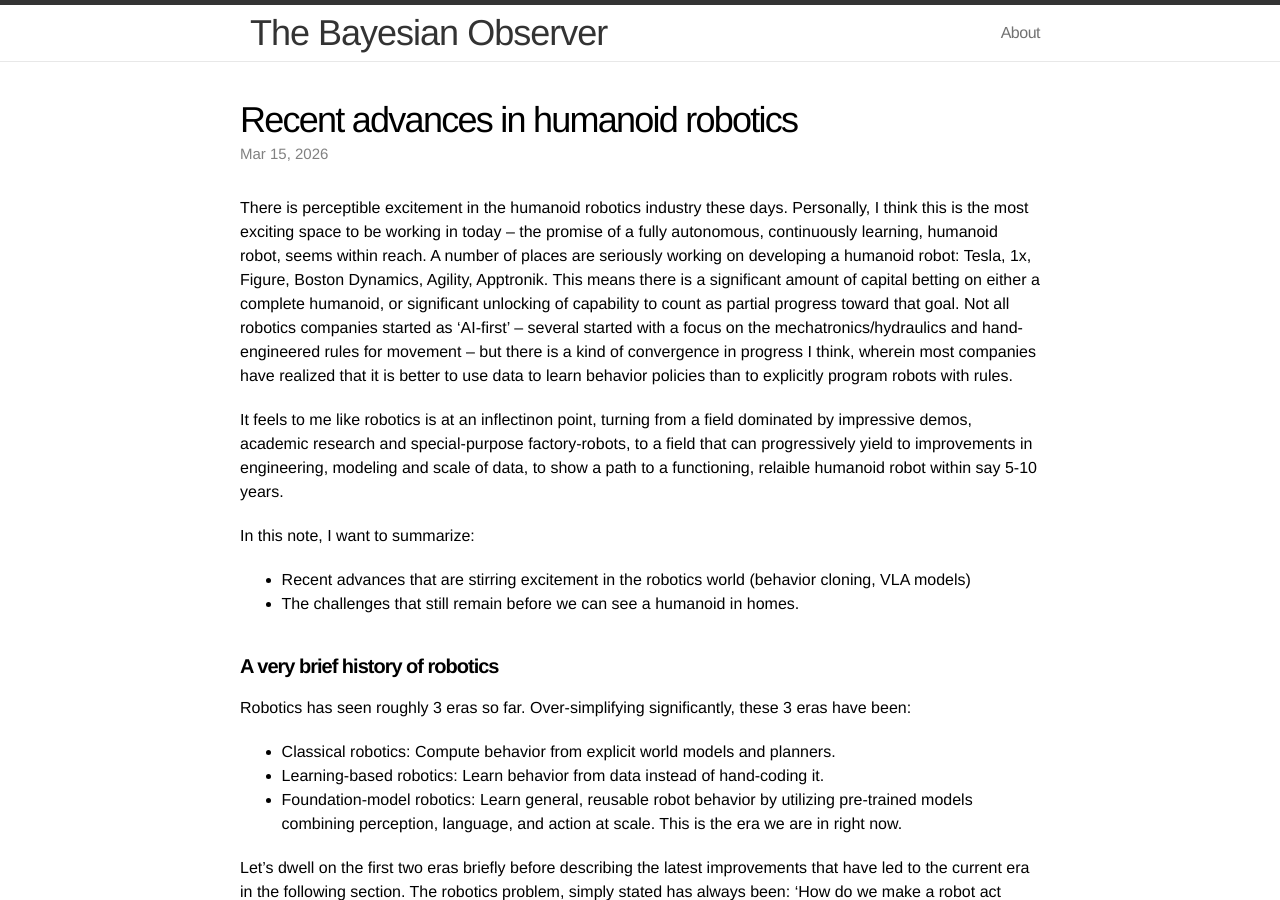
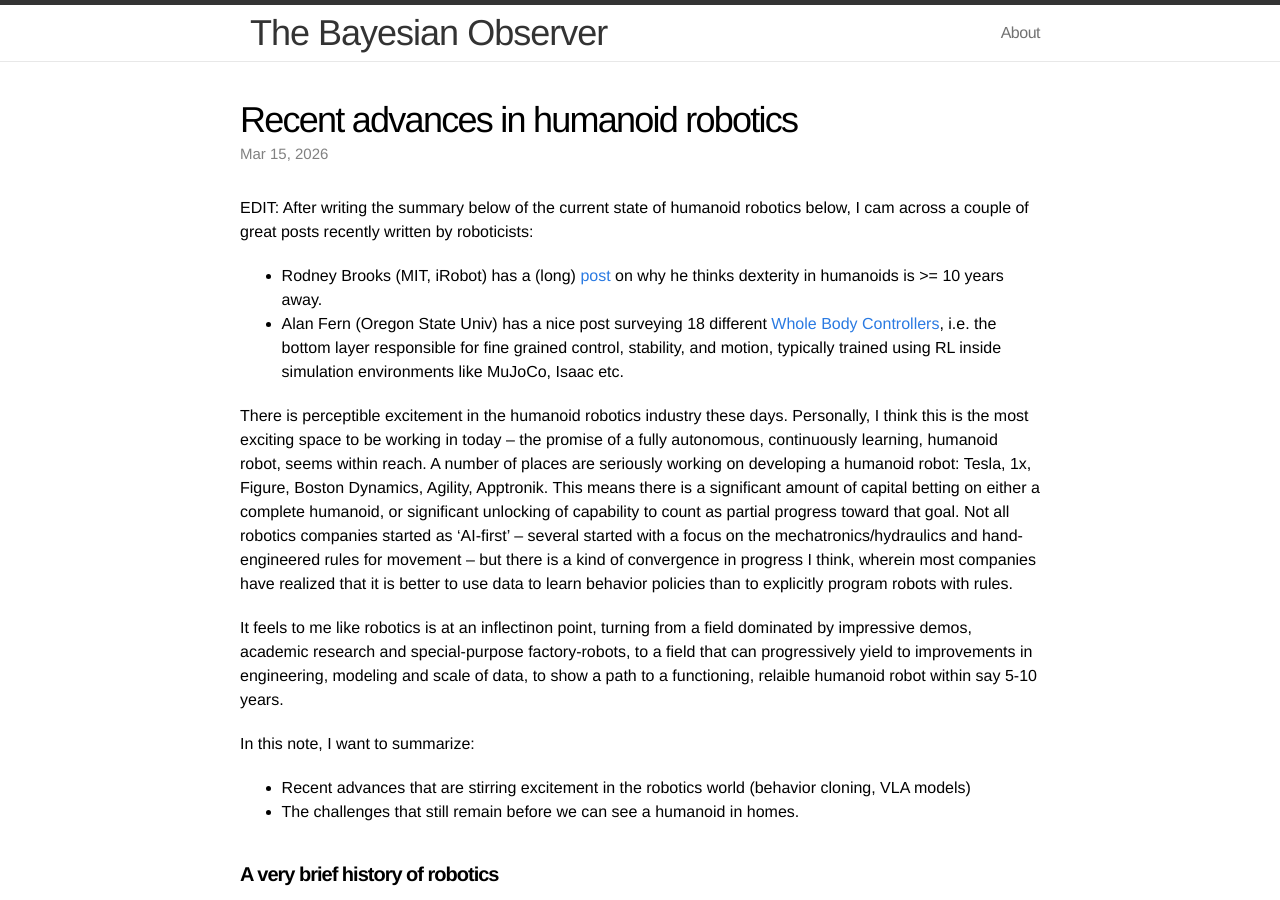
Before and after one commit to bayesianobserver/bayesianobserver.github.io, a Jekyll site: the page built from _posts/2026-03-15-robotics-inflection.md, in a window 1280 px wide and 900 px high. Built offline with Jekyll 4.4.1, drawn with Linux system fonts in a browser that asks for light colours; formulas are drawn with MathJax 3.

Commit message:
added 2 links

```diff
--- a/_posts/2026-03-15-robotics-inflection.md
+++ b/_posts/2026-03-15-robotics-inflection.md
@@ -4,6 +4,12 @@ title: "Recent advances in humanoid robotics"
 date: 2026-03-15
 mathjax: true
 ---
+
+EDIT: After writing the summary below of the current state of humanoid robotics below, I cam across a couple of great posts recently written by roboticists:
+
+* Rodney Brooks (MIT, iRobot) has a (long) [post](https://rodneybrooks.com/why-todays-humanoids-wont-learn-dexterity/) on why he thinks dexterity in humanoids is >= 10 years away.
+* Alan Fern (Oregon State Univ) has a nice post surveying 18 different [Whole Body Controllers](https://gofai2robots.substack.com/p/the-emerging-humanoid-motor-cortex), i.e. the bottom layer responsible for fine grained control, stability, and motion, typically trained using RL inside simulation environments like MuJoCo, Isaac etc.
+
 
 There is perceptible excitement in the humanoid robotics industry these days. Personally, I think this is the most exciting space to be working in today -- the promise of a fully autonomous, continuously learning, humanoid robot, seems within reach. A number of places are seriously working on developing a humanoid robot: Tesla, 1x, Figure, Boston Dynamics, Agility, Apptronik. This means there is a significant amount of capital betting on either a complete humanoid, or significant unlocking of capability to count as partial progress toward that goal. Not all robotics companies started as 'AI-first' -- several started with a focus on the mechatronics/hydraulics and hand-engineered rules for movement -- but there is a kind of convergence in progress I think, wherein most companies have realized that it is better to use data to learn behavior policies than to explicitly program robots with rules.
 
```
